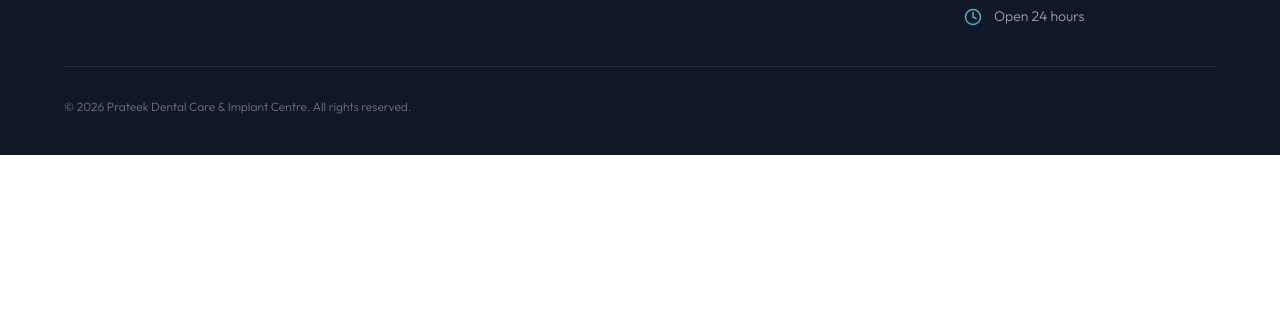
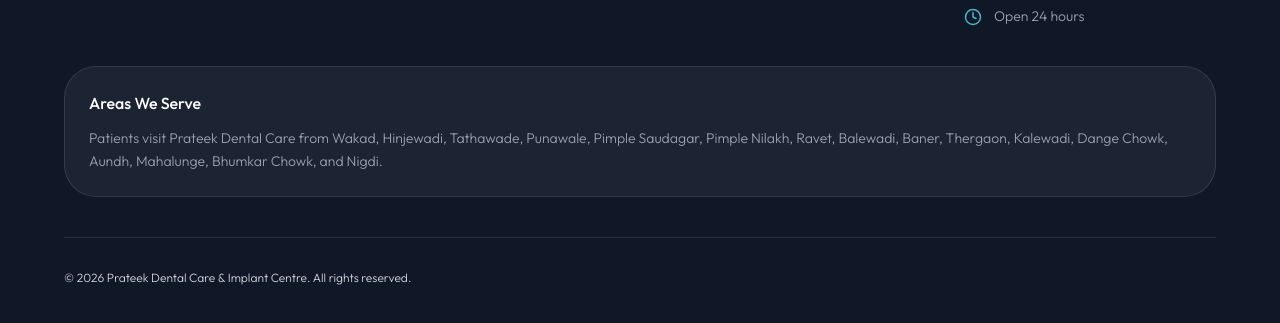
Before and after one commit to baluniprajwal/DentalCare, a Next.js app: page / in a window 1280 px wide. Shown: the part 7661-7984 px from the top of the page. Before the commit the page ends 7816 px from the top, so only its background shows below. Built offline with nearby package versions, Linux system fonts and the light colour scheme; no server answers.

Commit message:
fixed footer

```diff
--- a/components/Footer.tsx
+++ b/components/Footer.tsx
@@ -63,9 +63,18 @@
 
         </div>
 
+        <div className="mb-10 rounded-[2rem] border border-white/10 bg-white/5 px-6 py-6">
+          <h3 className="mb-3 text-white font-medium">Areas We Serve</h3>
+          <p className="text-sm font-light leading-relaxed text-gray-400">
+            Patients visit Prateek Dental Care from Wakad, Hinjewadi, Tathawade, Punawale, Pimple Saudagar,
+            Pimple Nilakh, Ravet, Balewadi, Baner, Thergaon, Kalewadi, Dange Chowk, Aundh, Mahalunge,
+            Bhumkar Chowk, and Nigdi.
+          </p>
+        </div>
+
         {/* Bottom Bar */}
         <div className="pt-8 border-t border-white/10 flex flex-col md:flex-row justify-between items-center gap-4">
-          <p className="text-gray-500 text-xs font-light">
+          <p className="text-gray-300 text-xs font-light">
             &copy; {new Date().getFullYear()} Prateek Dental Care & Implant Centre. All rights reserved.
           </p>
         </div>
```
